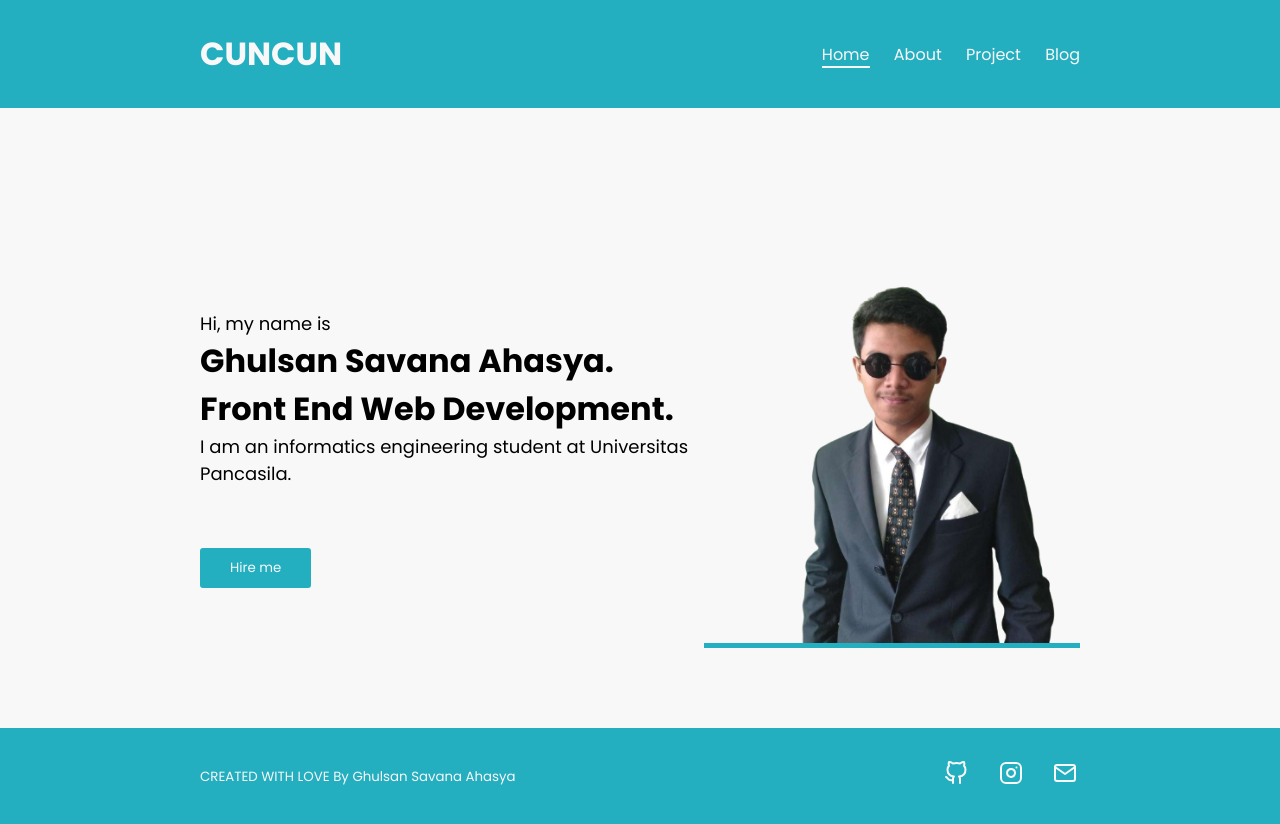
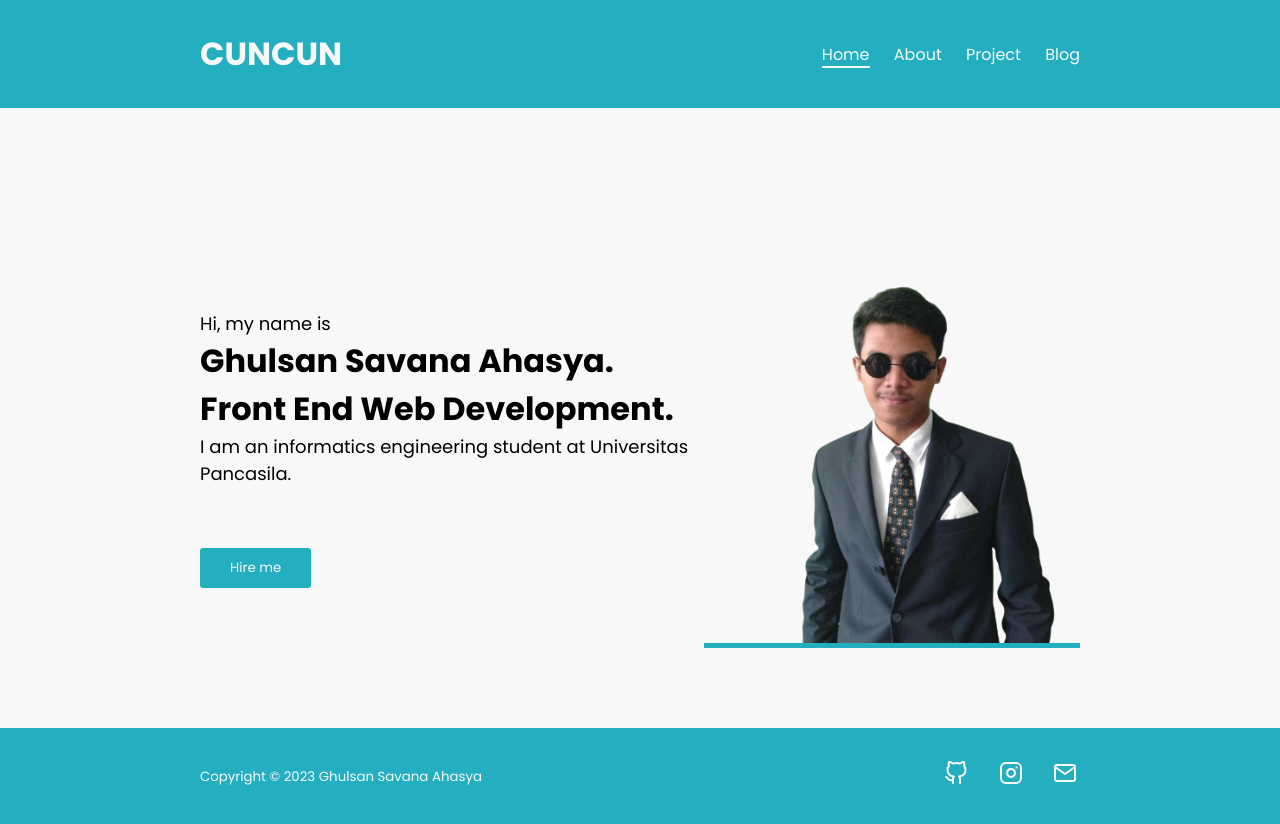
Before and after one commit to GhulsanSavanaAhasya/TPA1-GhulsanSavanaAhasya, a plain HTML site: page index.html in a window 1280 px wide. Drawn offline with Linux system fonts and the light colour scheme.

Commit message:
Edit footer

```diff
--- a/index.html
+++ b/index.html
@@ -41,13 +41,12 @@
         </div>
 
         <footer class="container-footer">
-            <small>CREATED WITH LOVE By Ghulsan Savana Ahasya</small>
+            <small>Copyright &copy; 2023 Ghulsan Savana Ahasya</small>
             <div class="footer-items">
                 <a href="#"><img src="img/githubbaru.svg" alt="github"></a>
                 <a href="#"><img src="img/instagrambaru.svg" alt="instagram"></a>
                 <a href="#"><img src="img/mailbaru.svg" alt="email"></a>
             </div>
-
         </footer>
 
 </body>
```
